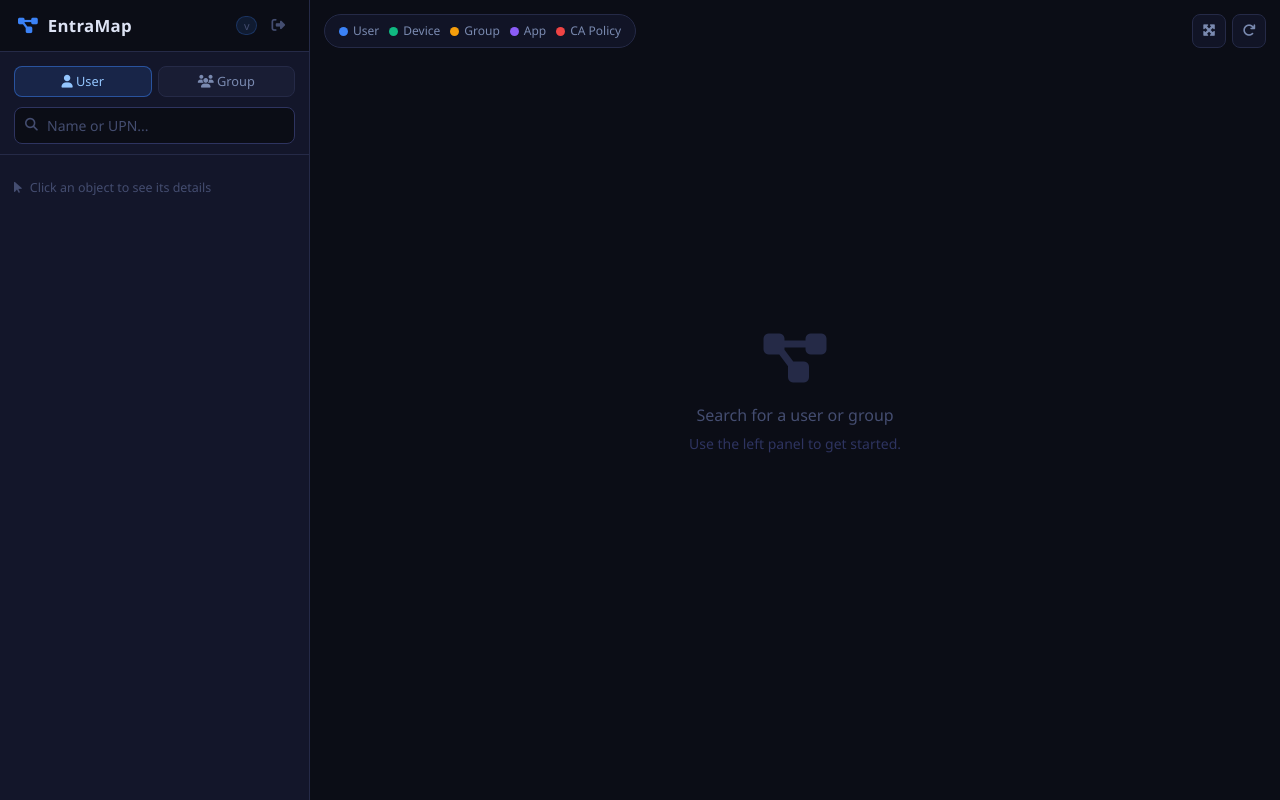
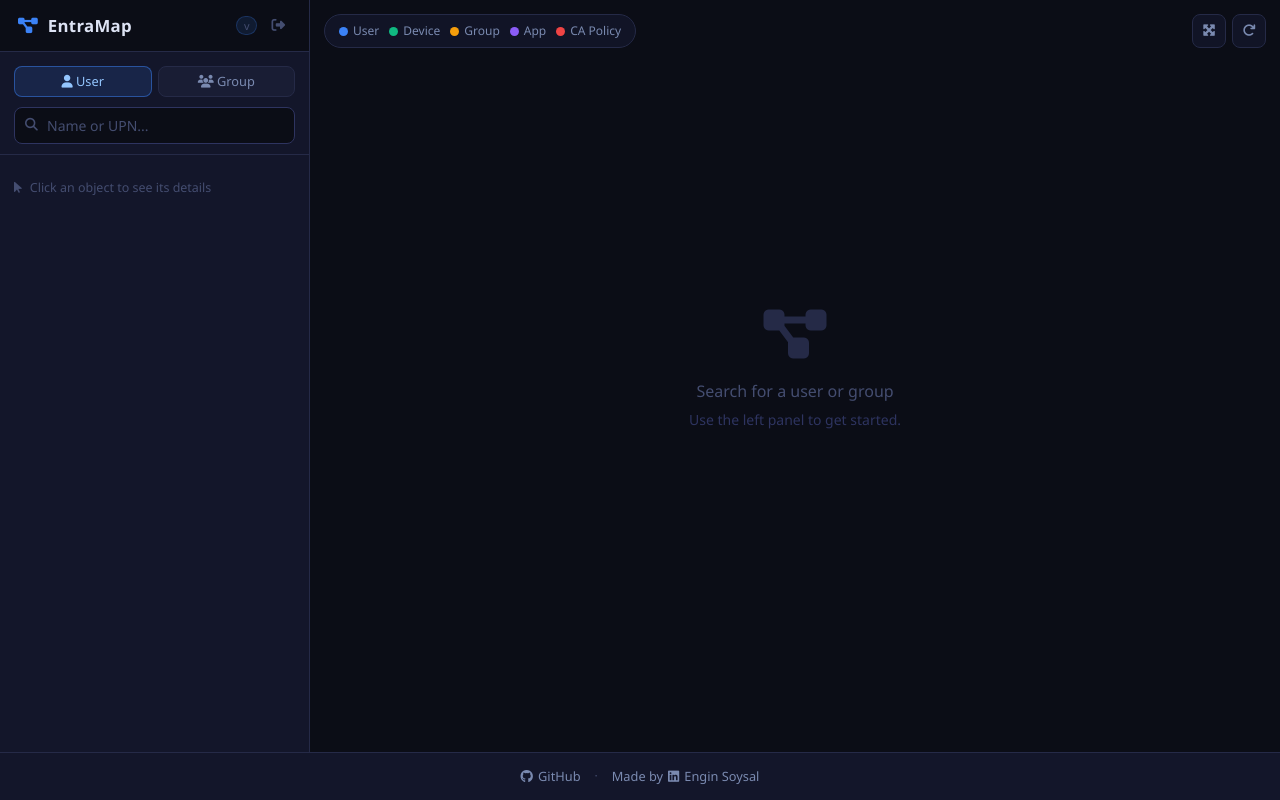
Before and after one commit to enginsoysal/EntraMap, a Flask app: template templates/index.html in a window 1280 px wide. Run offline with Flask 3, Linux system fonts and the light colour scheme; the template is opened without the code that fills it, so the values that code supplies are empty; some libraries are stand-ins or nearby versions.

Commit message:
Add footer with GitHub and LinkedIn links

```diff
--- a/static/css/style.css
+++ b/static/css/style.css
@@ -39,9 +39,26 @@ body {
 
 /* ---- App layout ------------------------------------------ */
 #app {
-    display: flex;
+    display: grid;
+    grid-template-rows: 1fr auto;
+    grid-template-columns: var(--panel-w) 1fr;
     height: 100vh;
     overflow: hidden;
+}
+
+#left-panel {
+    grid-row: 1;
+    grid-column: 1;
+}
+
+#right-panel {
+    grid-row: 1;
+    grid-column: 2;
+}
+
+#footer {
+    grid-row: 2;
+    grid-column: 1 / -1;
 }
 
 /* ============================================================
@@ -515,3 +532,42 @@ body {
 ::-webkit-scrollbar-track { background: transparent; }
 ::-webkit-scrollbar-thumb { background: var(--border); border-radius: 3px; }
 ::-webkit-scrollbar-thumb:hover { background: var(--border-light); }
+
+/* ============================================================
+   FOOTER
+   ============================================================ */
+#footer {
+    background: var(--bg-panel);
+    border-top: 1px solid var(--border);
+    padding: 12px 16px;
+    flex-shrink: 0;
+    font-size: 0.8rem;
+}
+
+#footer-content {
+    display: flex;
+    align-items: center;
+    justify-content: center;
+    gap: 8px;
+}
+
+#footer a {
+    display: inline-flex;
+    align-items: center;
+    gap: 5px;
+    color: var(--text-secondary);
+    text-decoration: none;
+    transition: color 0.15s, text-shadow 0.15s;
+    padding: 2px 6px;
+    border-radius: 4px;
+}
+
+#footer a:hover {
+    color: var(--accent-blue);
+    text-shadow: 0 0 8px rgba(59, 130, 246, 0.3);
+}
+
+.footer-divider {
+    color: var(--text-muted);
+    font-size: 0.75rem;
+}
--- a/templates/index.html
+++ b/templates/index.html
@@ -128,6 +128,19 @@
 
     </div><!-- /right-panel -->
 
+    <!-- ===== FOOTER ===== -->
+    <div id="footer">
+        <div id="footer-content">
+            <a href="https://github.com/enginsoysal/EntraMap" target="_blank" title="GitHub Repository">
+                <i class="fab fa-github"></i> GitHub
+            </a>
+            <span class="footer-divider">·</span>
+            <a href="https://linkedin.com/in/enginsoysal" target="_blank" title="LinkedIn Profile">
+                Made by <i class="fab fa-linkedin"></i> Engin Soysal
+            </a>
+        </div>
+    </div>
+
 </div><!-- /app -->
 
 <!-- Config error toast -->
```
